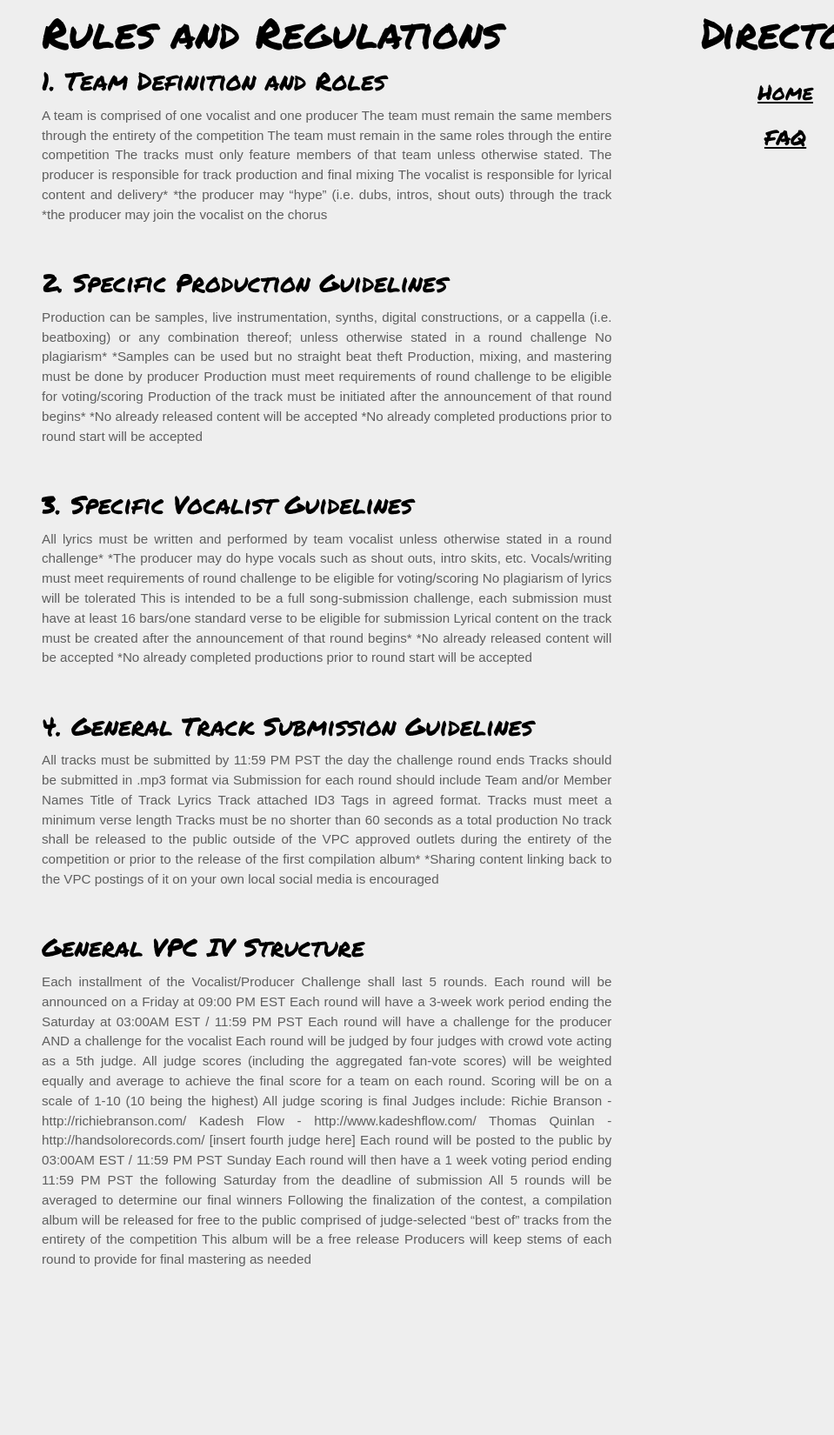
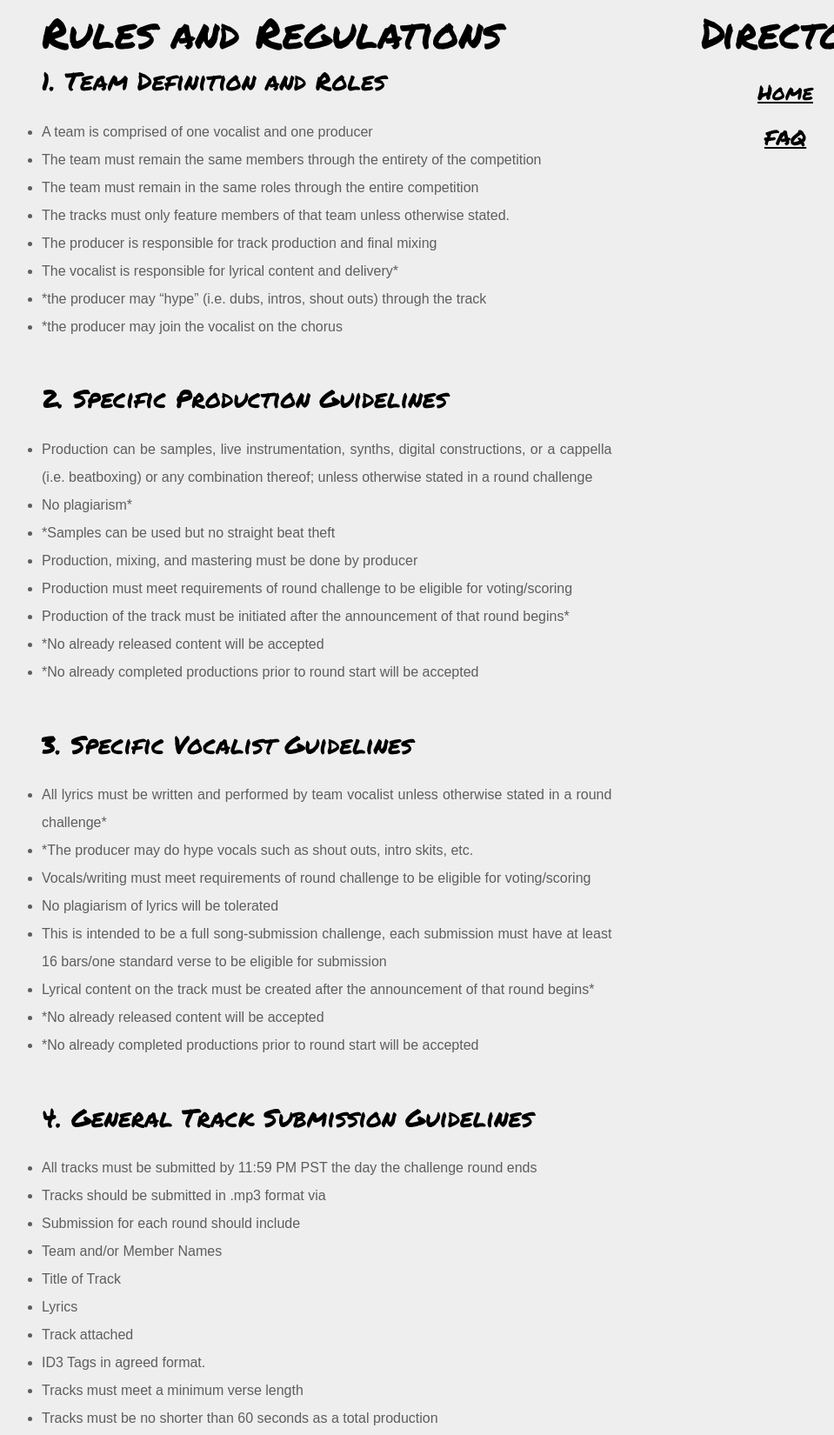
Before and after one commit to jmynes/NerdcoreVPC4, a plain HTML site: page rules.html in a window 1280 px wide. Shown: the part 272-1922 px from the top of the page at 87% size, without its empty margins (80-1039 px from the left). Before the commit the page ends 1838 px from the top, so only its background shows below. Drawn offline with Linux system fonts and the light colour scheme.

Commit message:
Added lists, still not quite done

```diff
--- a/rules.html
+++ b/rules.html
@@ -21,85 +21,96 @@
           <div class="sub-left">
             <article>
               <h1>Rules and Regulations</h1>
-                <h2>1. Team Definition and Roles</h2>
-                <p>
-                  A team is comprised of one vocalist and one producer
-                  The team must remain the same members through the entirety of the competition
-                  The team must remain in the same roles through the entire competition
-                  The tracks must only feature members of that team unless otherwise stated.
-                  The producer is responsible for track production and final mixing
-                  The vocalist is responsible for lyrical content and delivery*
-                    *the producer may “hype” (i.e. dubs, intros, shout outs) through the track
-                    *the producer may join the vocalist on the chorus
-                </p>
+
+              <h2>1. Team Definition and Roles</h2>
+              <p>
+                <ul>
+                  <li>A team is comprised of one vocalist and one producer</li>
+                  <li>The team must remain the same members through the entirety of the competition</li>
+                  <li>The team must remain in the same roles through the entire competition</li>
+                  <li>The tracks must only feature members of that team unless otherwise stated.</li>
+                  <li>The producer is responsible for track production and final mixing</li>
+                  <li>The vocalist is responsible for lyrical content and delivery*</li>
+
+                    <li>*the producer may “hype” (i.e. dubs, intros, shout outs) through the track</li>
+                    <li>*the producer may join the vocalist on the chorus</li>
+                </ul>
+              </p>
 
                 <h2>2. Specific Production Guidelines</h2>
                 <p>
-                  Production can be samples, live instrumentation, synths, digital constructions, or a cappella (i.e. beatboxing) or any combination thereof; unless otherwise stated in a round challenge
-                  No plagiarism*
-                   *Samples can be used but no straight beat theft
-                  Production, mixing, and mastering must be done by producer
-                  Production must meet requirements of round challenge to be eligible for voting/scoring
-                  Production of the track must be initiated after the announcement of that round begins*
-                    *No already released content will be accepted
-                    *No already completed productions prior to round start will be accepted
+                  <ul>
+                    <li>Production can be samples, live instrumentation, synths, digital constructions, or a cappella (i.e. beatboxing) or any combination thereof; unless otherwise stated in a round challenge</li>
+                    <li>No plagiarism*</li>
+                      <li>*Samples can be used but no straight beat theft</li>
+                    <li>Production, mixing, and mastering must be done by producer</li>
+                    <li>Production must meet requirements of round challenge to be eligible for voting/scoring</li>
+                    <li>Production of the track must be initiated after the announcement of that round begins*</li>
+                      <li>*No already released content will be accepted</li>
+                      <li>*No already completed productions prior to round start will be accepted</li>
+                  </ul>
                 </p>
 
                 <h2>3. Specific Vocalist Guidelines</h2>
                 <p>
-                  All lyrics must be written and performed by team vocalist unless otherwise stated in a round challenge*
-                    *The producer may do hype vocals such as shout outs, intro skits, etc.
-                  Vocals/writing must meet requirements of round challenge to be eligible for voting/scoring
-                  No plagiarism of lyrics will be tolerated
-                  This is intended to be a full song-submission challenge, each submission must have at least 16 bars/one standard verse to be eligible for submission
-                  Lyrical content on the track must be created after the announcement of that round begins*
-                   *No already released content will be accepted
-                   *No already completed productions prior to round start will be accepted
+                  <ul>
+                    <li>All lyrics must be written and performed by team vocalist unless otherwise stated in a round challenge*</li>
+                      <li>*The producer may do hype vocals such as shout outs, intro skits, etc.</li>
+                    <li>Vocals/writing must meet requirements of round challenge to be eligible for voting/scoring</li>
+                    <li>No plagiarism of lyrics will be tolerated</li>
+                    <li>This is intended to be a full song-submission challenge, each submission must have at least 16 bars/one standard verse to be eligible for submission</li>
+                    <li>Lyrical content on the track must be created after the announcement of that round begins*</li>
+                     <li>*No already released content will be accepted</li>
+                     <li>*No already completed productions prior to round start will be accepted</li>
+                  </ul>
                 </p>
 
                 <h2>4. General Track Submission Guidelines</h2>
                 <p>
-                  All tracks must be submitted by 11:59 PM PST the day the challenge round ends <insert submission method here / FTP or Email (?)>
-                  Tracks should be submitted in .mp3 format via <email>
-                  Submission for each round should include
-                  Team and/or Member Names
-                  Title of Track
-                  Lyrics
-                  Track attached
-                  ID3 Tags in agreed format.
-                  Tracks must meet a minimum verse length
-                  Tracks must be no shorter than 60 seconds as a total production
-                  No track shall be released to the public outside of the VPC approved outlets during the entirety of the competition or prior to the release of the first compilation album*
-                    *Sharing content linking back to the VPC postings of it on your own local social media is encouraged
+                  <ul>
+                    <li>All tracks must be submitted by 11:59 PM PST the day the challenge round ends <insert submission method here / FTP or Email (?)></li>
+                    <li>Tracks should be submitted in .mp3 format via <email></li>
+                    <li>Submission for each round should include</li>
+                    <li>Team and/or Member Names</li>
+                    <li>Title of Track</li>
+                    <li>Lyrics</li>
+                    <li>Track attached</li>
+                    <li>ID3 Tags in agreed format.</li>
+                    <li>Tracks must meet a minimum verse length</li>
+                    <li>Tracks must be no shorter than 60 seconds as a total production</li>
+                    <li>No track shall be released to the public outside of the VPC approved outlets during the entirety of the competition or prior to the release of the first compilation album*</li>
+                      <li>*Sharing content linking back to the VPC postings of it on your own local social media is encouraged</li>
+                  </ul>
                 </p>
 
                 <h2>General VPC IV Structure</h2>
                 <p>
-                  Each installment of the Vocalist/Producer Challenge shall last 5 rounds.
-                  Each round will be announced on a Friday at 09:00 PM EST
-                  Each round will have a 3-week work period ending the Saturday at 03:00AM EST / 11:59 PM PST
-                  Each round will have a challenge for the producer AND a challenge for the vocalist
-                  Each round will be judged by four judges with crowd vote acting as a 5th judge.
-                  All judge scores (including the aggregated fan-vote scores) will be weighted equally and average to achieve the final score for a team on each round.
-                  Scoring will be on a scale of 1-10 (10 being the highest)
-                  All judge scoring is final
-                  Judges include:
-                  Richie Branson - http://richiebranson.com/
-                  Kadesh Flow - http://www.kadeshflow.com/
-                  Thomas Quinlan - http://handsolorecords.com/
+                  <ul>
+                    <li>Each installment of the Vocalist/Producer Challenge shall last 5 rounds.</li>
+                    <li>Each round will be announced on a Friday at 09:00 PM EST</li>
+                    <li>Each round will have a 3-week work period ending the Saturday at 03:00AM EST / 11:59 PM PST</li>
+                    <li>Each round will have a challenge for the producer AND a challenge for the vocalist</li>
+                    <li>Each round will be judged by four judges with crowd vote acting as a 5th judge.</li>
+                    <li>All judge scores (including the aggregated fan-vote scores) will be weighted equally and average to achieve the final score for a team on each round.</li>
+                    <li>Scoring will be on a scale of 1-10 (10 being the highest)</li>
+                    <li>All judge scoring is final</li>
+                    <li>Judges include:</li>
+                    <li>Richie Branson - http://richiebranson.com/</li>
+                    <li>Kadesh Flow - http://www.kadeshflow.com/</li>
+                    <li>Thomas Quinlan - http://handsolorecords.com/</li>
 
-                  [insert fourth judge here]
+                    <li>[insert fourth judge here]</li>
 
-                  Each round will be posted to the public by 03:00AM EST / 11:59 PM PST Sunday
-                  Each round will then have a 1 week voting period ending 11:59 PM PST the following Saturday from the deadline of submission
+                    <li>Each round will be posted to the public by 03:00AM EST / 11:59 PM PST Sunday</li>
+                    <li>Each round will then have a 1 week voting period ending 11:59 PM PST the following Saturday from the deadline of submission</li>
 
 
-                  All 5 rounds will be averaged to determine our final winners
-                  Following the finalization of the contest, a compilation album will be released for free to the public comprised of judge-selected “best of” tracks from the entirety of the competition
+                    <li>All 5 rounds will be averaged to determine our final winners</li>
+                    <li>Following the finalization of the contest, a compilation album will be released for free to the public comprised of judge-selected “best of” tracks from the entirety of the competition</li>
 
-                  This album will be a free release
-                  Producers will keep stems of each round to provide for final mastering as needed
-
+                    <li>This album will be a free release</li>
+                    <li>Producers will keep stems of each round to provide for final mastering as needed</li>
+                  </ul>
                 </p>
             </article>
           </div>
--- a/screen.css
+++ b/screen.css
@@ -131,6 +131,17 @@ article p {
   margin-bottom: 3em;
 }
 
+article ul {
+  margin-top: -1.5em;
+  list-style: disc;
+  color: #5E5E5E;
+  text-align: justify;
+}
+
+article li {
+  line-height: 2em;
+}
+
 iframe {
   width: 100%;
 }
@@ -146,7 +157,6 @@ aside li {
 .faq h2 {
   font-size: 1.8em;
 }
-
 .rules h2 {
   font-size: 1.8em;
 }
```
